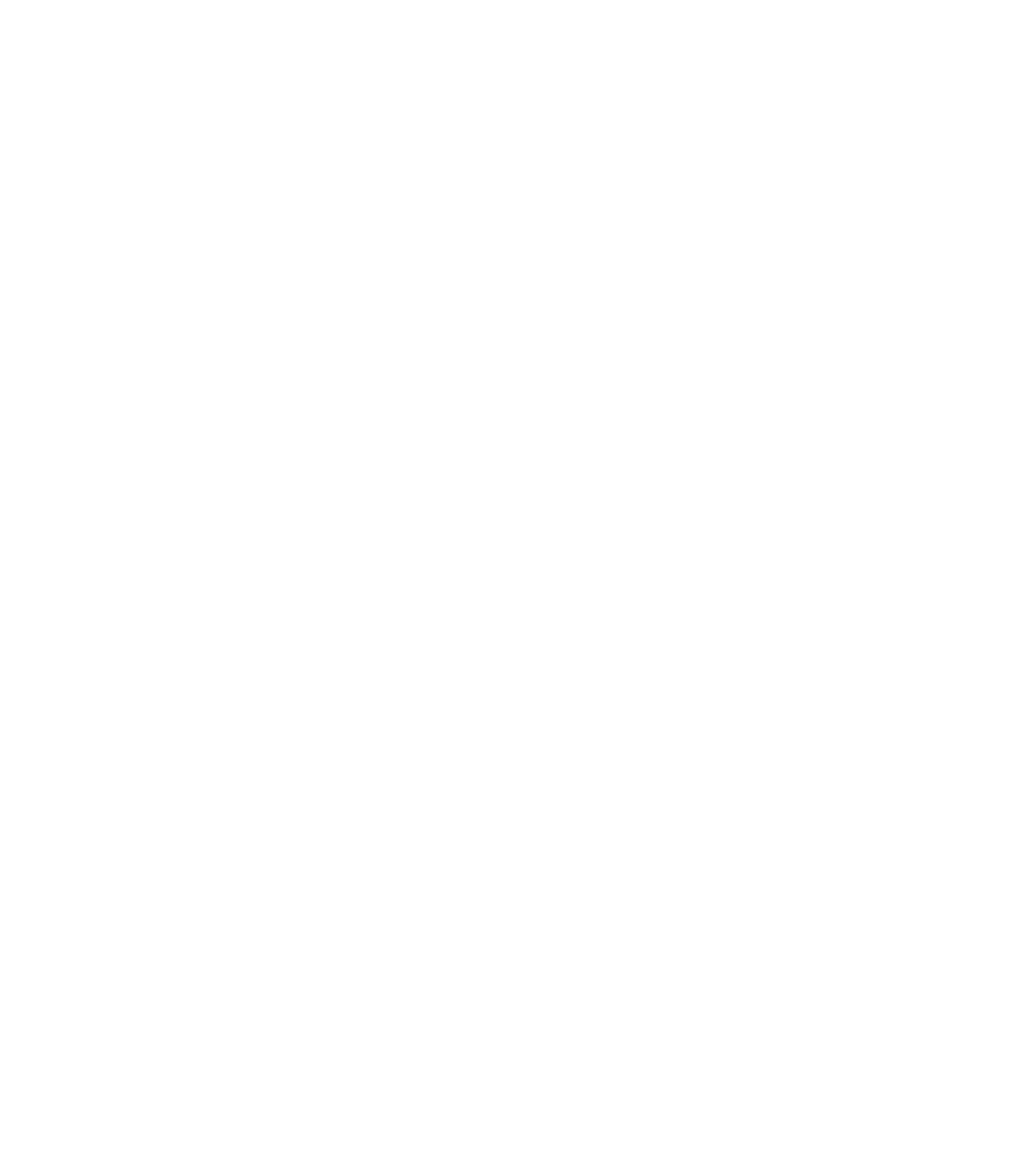
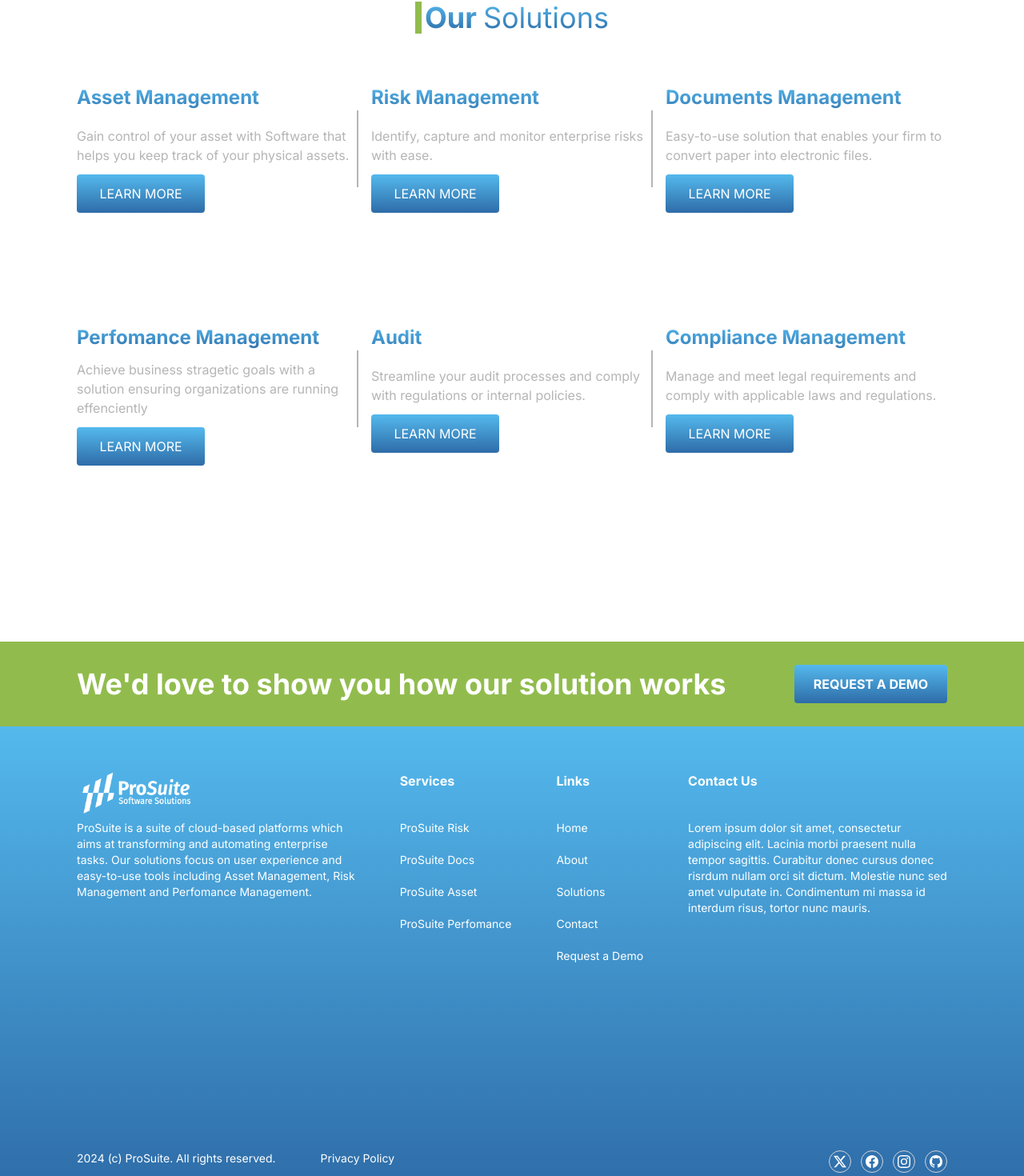
Before and after one commit to kgomotsowilbur/prosuite, a Next.js app: page / in a window 1280 px wide. Shown: the part 1710-3180 px from the top of the page at 80% size. Before the commit the page ends 1600 px from the top, so only its background shows below. Built offline with nearby package versions, Linux system fonts and the light colour scheme.

Commit message:
All pages are responsive on small screens

```diff
--- a/src/app/components/contact.tsx
+++ b/src/app/components/contact.tsx
@@ -5,77 +5,79 @@ import DemoButton from "./reqDemoButton";
 
 export default function Contact() {
     return (
-      <div className="w-full h-full flex flex-col pt-4">
+      <div className="w-full h-full flex flex-col pt-2 md:pt-4">
         {/* Green section */}
-        <div className="w-full h-32 flex flex-row bg-suite px-24">
+        <div className="w-full md:h-32 flex flex-col md:flex-row bg-suite px-4 md:px-24 py-2 md:py-0 gap-2 md:gap-0">
             <div className="h-full flex flex-col justify-center w-[80%]">
-                <h1 className="text-4xl text-white font-bold">We'd love to show you how our solution works</h1>
+                <h1 className="text-2xl md:text-4xl text-white font-bold">We'd love to show you how our solution works</h1>
             </div>
-            <div className="flex flex-row justify-end w-[20%]">
+            <div className="flex flex-row justify-end w-full md:w-[20%]">
                 <div className="flex flex-col h-full justify-center">
-                    <button className="font-montserrat font-bold font-normal text-white py-3 px-6 grid place-items-center cursor-pointer bg-gradient-to-b from-lightblue to-blue h-fit rounded hover:shadow-xl">REQUEST A DEMO</button>
+                    <button className="font-montserrat font-bold text-sm md:text-base text-white py-1.5 md:py-3 px-3 md:px-6 grid place-items-center cursor-pointer bg-gradient-to-b from-lightblue to-blue h-fit rounded xl:hover:shadow-xl">REQUEST A DEMO</button>
                 </div>
             </div>
         </div>
         {/* Blue section */}
-        <div className="w-full h-full flex flex-col bg-gradient-to-b from-lightblue to-blue px-24 pt-14 pb-6">
+        <div className="w-full h-full flex flex-col bg-gradient-to-b from-lightblue to-blue px-4 md:px-24 pt-6 md:pt-14 pb-3 md:pb-6 gap-8 md:gap-0">
             {/* Top section */}
-            <div className="flex flex flex-row w-full gap-14">
-                <div className="flex flex-col gap-2">
+            <div className="flex flex-wrap md:flex-row w-full gap-6 md:gap-14">
+                <div className="flex flex-col gap-1 md:gap-2 w-96 md:w-fit">
                     <Image
                         alt=""
                         src="/logo2.png"
                         width={149}
                         height={53}
-                        className="h-[53px] w-36"
+                        className="h-auto md:h-[53px] w-[120px] md:w-36"
                     />
-                    <p className="font-opensans text-sm font-normal text-white">ProSuite is a suite of cloud-based platforms which<br/>aims at transforming and automating enterprise<br/>tasks. Our solutions focus on user experience and<br/>easy-to-use tools including Asset Management, Risk<br/>Management and Perfomance Management.</p>
+                    <p className="font-opensans text-xs md:text-sm font-normal text-white">ProSuite is a suite of cloud-based platforms which<br/>aims at transforming and automating enterprise<br/>tasks. Our solutions focus on user experience and<br/>easy-to-use tools including Asset Management, Risk<br/>Management and Perfomance Management.</p>
                 </div>
-                <div className="flex flex-col gap-2">
-                    <div className="h-[53px] w-full flex">
-                        <h1 className="text-base font-bold text-white">Services</h1>
+                <div className="w-96 md:w-fit flex flex-row md:gap-14">
+                    <div className="flex flex-col gap-1 md:gap-2 w-1/2 md:w-fit">
+                        <div className="w-[50%] md:h-[53px] w-full flex">
+                            <h1 className="text-sm md:text-base font-bold text-white">Services</h1>
+                        </div>
+                        <p className="font-opensans text-xs md:text-sm font-normal text-white">ProSuite Risk<br/><br/>ProSuite Docs<br/><br/>ProSuite Asset<br/><br/>ProSuite Perfomance</p>
                     </div>
-                    <p className="font-opensans text-sm font-normal text-white">ProSuite Risk<br/><br/>ProSuite Docs<br/><br/>ProSuite Asset<br/><br/>ProSuite Perfomance</p>
+                    <div className="flex flex-col gap-1 md:gap-2 w-1/2 md:w-fit">
+                        <div className="md:h-[53px] w-full flex">
+                            <h1 className="text-sm md:text-base font-bold text-white">Links</h1>
+                        </div>
+                        <p className="font-opensans text-xs md:text-sm font-normal text-white">Home<br/><br/>About<br/><br/>Solutions<br/><br/>Contact<br/><br/>Request a Demo</p>
+                    </div>
                 </div>
-                <div className="flex flex-col gap-2">
-                    <div className="h-[53px] w-full flex">
-                        <h1 className="text-base font-bold text-white">Links</h1>
+                <div className="flex flex-col gap-1 md:gap-2 w-96 md:w-fit">
+                    <div className="md:h-[53px] w-full flex">
+                        <h1 className="text-sm md:text-base font-bold text-white">Contact Us</h1>
                     </div>
-                    <p className="font-opensans text-sm font-normal text-white">Home<br/><br/>About<br/><br/>Solutions<br/><br/>Contact<br/><br/>Request a Demo</p>
-                </div>
-                <div className="flex flex-col gap-2">
-                    <div className="h-[53px] w-full flex">
-                        <h1 className="text-base font-bold text-white">Contact Us</h1>
-                    </div>
-                    <p className="font-opensans text-sm font-normal text-white">Lorem ipsum dolor sit amet, consectetur<br/>adipiscing elit. Lacinia morbi praesent nulla<br/>tempor sagittis. Curabitur donec cursus donec<br/>risrdum nullam orci sit dictum. Molestie nunc sed<br/>amet vulputate in. Condimentum mi massa id<br/>interdum risus, tortor nunc mauris.</p>
+                    <p className="font-opensans text-xs md:text-sm font-normal text-white">Lorem ipsum dolor sit amet, consectetur<br/>adipiscing elit. Lacinia morbi praesent nulla<br/>tempor sagittis. Curabitur donec cursus donec<br/>risrdum nullam orci sit dictum. Molestie nunc sed<br/>amet vulputate in. Condimentum mi massa id<br/>interdum risus, tortor nunc mauris.</p>
                 </div>
             </div>
             {/* bottom section */}
             <div className="flex flex-col h-full w-full justify-end">
                 <div className="flex flex-row w-full justify-start">
-                    <div className="flex flex-row gap-14 w-[60%]">
-                        <p className="font-montserrat text-sm font-normal text-white">2024 (c) ProSuite. All rights reserved.</p>
-                        <p className="font-montserrat text-sm font-normal text-white">Privacy Policy</p>
+                    <div className="flex flex-row gap-6 md:gap-14 w-full md:w-[60%]">
+                        <p className="font-montserrat text-xs md:text-sm font-normal text-white">2024 (c) ProSuite. All rights reserved.</p>
+                        <p className="font-montserrat text-xs md:text-sm font-normal text-white">Privacy Policy</p>
                     </div>
                     <div className="flex flex-row w-full justify-end">
-                        <div className="flex flex-row gap-3">
-                            <div className="grid place-items-center w-7 h-7 rounded-full border border-gray cursor-pointer hover:shadow hover:shadow-gray">
-                                <svg xmlns="http://www.w3.org/2000/svg" className="bi bi-twitter-x w-4 h-4 fill-white" viewBox="0 0 16 16">
+                        <div className="flex flex-row gap-2 gap-3">
+                            <div className="grid place-items-center w-6 md:w-7 h-6 md:h-7 rounded-full border border-gray cursor-pointer hover:shadow hover:shadow-gray">
+                                <svg xmlns="http://www.w3.org/2000/svg" className="bi bi-twitter-x w-3 md:w-4 h-3 md:h-4 fill-white" viewBox="0 0 16 16">
                                     <path d="M12.6.75h2.454l-5.36 6.142L16 15.25h-4.937l-3.867-5.07-4.425 5.07H.316l5.733-6.57L0 .75h5.063l3.495 4.633L12.601.75Zm-.86 13.028h1.36L4.323 2.145H2.865z"/>
                                 </svg>
                             </div>
-                            <div className="grid place-items-center w-7 h-7 rounded-full border border-gray cursor-pointer hover:shadow hover:shadow-gray">
-                                <svg xmlns="http://www.w3.org/2000/svg"  className="bi bi-facebook w-4 h-4 fill-white" viewBox="0 0 16 16">
+                            <div className="grid place-items-center w-6 md:w-7 h-6 md:h-7 rounded-full border border-gray cursor-pointer hover:shadow hover:shadow-gray">
+                                <svg xmlns="http://www.w3.org/2000/svg"  className="bi bi-facebook w-3 md:w-4 h-3 md:h-4 fill-white" viewBox="0 0 16 16">
                                     <path d="M16 8.049c0-4.446-3.582-8.05-8-8.05C3.58 0-.002 3.603-.002 8.05c0 4.017 2.926 7.347 6.75 7.951v-5.625h-2.03V8.05H6.75V6.275c0-2.017 1.195-3.131 3.022-3.131.876 0 1.791.157 1.791.157v1.98h-1.009c-.993 0-1.303.621-1.303 1.258v1.51h2.218l-.354 2.326H9.25V16c3.824-.604 6.75-3.934 6.75-7.951"/>
                                 </svg>
                             </div>
-                            <div className="grid place-items-center w-7 h-7 rounded-full border border-gray cursor-pointer hover:shadow hover:shadow-gray">
-                                <svg xmlns="http://www.w3.org/2000/svg" className="bi bi-instagram w-4 h-4 fill-white" viewBox="0 0 16 16">
+                            <div className="grid place-items-center w-6 md:w-7 h-6 md:h-7 rounded-full border border-gray cursor-pointer hover:shadow hover:shadow-gray">
+                                <svg xmlns="http://www.w3.org/2000/svg" className="bi bi-instagram w-3 md:w-4 h-3 md:h-4 fill-white" viewBox="0 0 16 16">
                                     <path d="M8 0C5.829 0 5.556.01 4.703.048 3.85.088 3.269.222 2.76.42a3.9 3.9 0 0 0-1.417.923A3.9 3.9 0 0 0 .42 2.76C.222 3.268.087 3.85.048 4.7.01 5.555 0 5.827 0 8.001c0 2.172.01 2.444.048 3.297.04.852.174 1.433.372 1.942.205.526.478.972.923 1.417.444.445.89.719 1.416.923.51.198 1.09.333 1.942.372C5.555 15.99 5.827 16 8 16s2.444-.01 3.298-.048c.851-.04 1.434-.174 1.943-.372a3.9 3.9 0 0 0 1.416-.923c.445-.445.718-.891.923-1.417.197-.509.332-1.09.372-1.942C15.99 10.445 16 10.173 16 8s-.01-2.445-.048-3.299c-.04-.851-.175-1.433-.372-1.941a3.9 3.9 0 0 0-.923-1.417A3.9 3.9 0 0 0 13.24.42c-.51-.198-1.092-.333-1.943-.372C10.443.01 10.172 0 7.998 0zm-.717 1.442h.718c2.136 0 2.389.007 3.232.046.78.035 1.204.166 1.486.275.373.145.64.319.92.599s.453.546.598.92c.11.281.24.705.275 1.485.039.843.047 1.096.047 3.231s-.008 2.389-.047 3.232c-.035.78-.166 1.203-.275 1.485a2.5 2.5 0 0 1-.599.919c-.28.28-.546.453-.92.598-.28.11-.704.24-1.485.276-.843.038-1.096.047-3.232.047s-2.39-.009-3.233-.047c-.78-.036-1.203-.166-1.485-.276a2.5 2.5 0 0 1-.92-.598 2.5 2.5 0 0 1-.6-.92c-.109-.281-.24-.705-.275-1.485-.038-.843-.046-1.096-.046-3.233s.008-2.388.046-3.231c.036-.78.166-1.204.276-1.486.145-.373.319-.64.599-.92s.546-.453.92-.598c.282-.11.705-.24 1.485-.276.738-.034 1.024-.044 2.515-.045zm4.988 1.328a.96.96 0 1 0 0 1.92.96.96 0 0 0 0-1.92m-4.27 1.122a4.109 4.109 0 1 0 0 8.217 4.109 4.109 0 0 0 0-8.217m0 1.441a2.667 2.667 0 1 1 0 5.334 2.667 2.667 0 0 1 0-5.334"/>
                                 </svg>
                             </div>
-                            <div className="grid place-items-center w-7 h-7 rounded-full border border-gray cursor-pointer hover:shadow hover:shadow-gray">
-                                <svg xmlns="http://www.w3.org/2000/svg" className="bi bi-github w-4 h-4 fill-white" viewBox="0 0 16 16">
+                            <div className="grid place-items-center w-6 md:w-7 h-6 md:h-7 rounded-full border border-gray cursor-pointer hover:shadow hover:shadow-gray">
+                                <svg xmlns="http://www.w3.org/2000/svg" className="bi bi-github w-3 md:w-4 h-3 md:h-4 fill-white" viewBox="0 0 16 16">
                                     <path d="M8 0C3.58 0 0 3.58 0 8c0 3.54 2.29 6.53 5.47 7.59.4.07.55-.17.55-.38 0-.19-.01-.82-.01-1.49-2.01.37-2.53-.49-2.69-.94-.09-.23-.48-.94-.82-1.13-.28-.15-.68-.52-.01-.53.63-.01 1.08.58 1.23.82.72 1.21 1.87.87 2.33.66.07-.52.28-.87.51-1.07-1.78-.2-3.64-.89-3.64-3.95 0-.87.31-1.59.82-2.15-.08-.2-.36-1.02.08-2.12 0 0 .67-.21 2.2.82.64-.18 1.32-.27 2-.27s1.36.09 2 .27c1.53-1.04 2.2-.82 2.2-.82.44 1.1.16 1.92.08 2.12.51.56.82 1.27.82 2.15 0 3.07-1.87 3.75-3.65 3.95.29.25.54.73.54 1.48 0 1.07-.01 1.93-.01 2.2 0 .21.15.46.55.38A8.01 8.01 0 0 0 16 8c0-4.42-3.58-8-8-8"/>
                                 </svg>
                             </div>
--- a/src/app/components/getStartedButton.tsx
+++ b/src/app/components/getStartedButton.tsx
@@ -2,6 +2,6 @@
 
 export default function GetStartedButton() {
     return (
-        <button className="font-montserrat font-bold text-sm md:text-base text-white py-2 md:py-3 px-4 md:px-6 grid place-items-center cursor-pointer bg-gradient-to-b from-lightblue to-blue h-fit rounded xl:hover:shadow-xl">GET STARTED</button>
+        <button className="font-montserrat font-bold text-sm md:text-base text-white py-1.5 md:py-3 px-4 md:px-6 grid place-items-center cursor-pointer bg-gradient-to-b from-lightblue to-blue h-fit rounded xl:hover:shadow-xl">GET STARTED</button>
     );
   }
--- a/src/app/components/header.tsx
+++ b/src/app/components/header.tsx
@@ -18,7 +18,7 @@ export default function Header() {
                 src="/logo.png"
                 width={199}
                 height={70}
-                className="h-auto w-48"
+                className="h-auto w-44 md:w-48"
             />
         </div>
         <div className="w-full md:hidden flex flex-row justify-end">
--- a/src/app/components/learnMoreButton.tsx
+++ b/src/app/components/learnMoreButton.tsx
@@ -2,6 +2,6 @@
 
 export default function LearnMoreButton() {
     return (
-        <button className="font-montserrat font-bold font-normal text-base text-white py-3 px-6 grid place-items-center cursor-pointer bg-gradient-to-b from-lightblue to-blue h-fit rounded w-40 hover:shadow-xl">LEARN MORE</button>
+        <button className="font-montserrat font-bold font-normal text-sm md:text-base text-white py-1 md:py-3 px-2 md:px-6 grid place-items-center cursor-pointer bg-gradient-to-b from-lightblue to-blue h-fit rounded w-fit md:w-40 hover:shadow-xl">LEARN MORE</button>
     );
   }
--- a/src/app/components/reqDemoButton.tsx
+++ b/src/app/components/reqDemoButton.tsx
@@ -2,6 +2,6 @@
 
 export default function DemoButton() {
     return (
-        <button className="font-montserrat font-bold text-sm md:text-base text-white py-2 md:py-3 px-4 md:px-6 grid place-items-center cursor-pointer bg-suite h-fit rounded hover:shadow-xl">REQUEST A DEMO</button>
+        <button className="font-montserrat font-bold text-sm md:text-base text-white py-1.5 md:py-3 px-4 md:px-6 grid place-items-center cursor-pointer bg-suite h-fit rounded hover:shadow-xl">REQUEST A DEMO</button>
     );
   }
--- a/src/app/components/solutions.tsx
+++ b/src/app/components/solutions.tsx
@@ -14,23 +14,45 @@ export default function Solutions() {
     ]
 
     return (
-        <div className="w-full h-full pt-4 flex flex-col gap-4">
-            <div className="w-full flex flex-row justify-center gap-2">
-                <h1 className="border-l-8 pl-1 border-suite gradientText text-4xl font-bold">Our</h1>
-                <h1 className="gradientText text-4xl font-normal">Solutions</h1>
+        <div className="w-full h-full pt-2 md:pt-4 flex flex-col gap-2 md:gap-4">
+            <div className="w-full flex flex-row justify-center gap-1 md:gap-2">
+                <h1 className="border-l-4 md:border-l-8 pl-0.5 md:pl-1 border-suite gradientText text-3xl md:text-4xl font-bold">Our</h1>
+                <h1 className="gradientText text-3xl md:text-4xl font-normal">Solutions</h1>
             </div>
             <div className="flex flex-col justify-center h-full w-full">
-                <div className="grid grid-cols-3 h-full w-full gap-4 pt-12">
+                <div className="grid grid-cols-2 md:grid-cols-3 h-full w-full md:gap-4 md:pt-12">
                     {
                         arrSolutions?.map((sol, index) => (
-                            <div className="flex flex-row gap-2 h-40">
-                                <div className="flex flex-col gap-3">
-                                    <h1 className="font-opensans font-bold gradientText text-2xl">{sol.title}</h1>
-                                    <h1 className="font-opensans text-grey text-base">{sol.paragraph}</h1>
-                                    <LearnMoreButton/>
+                            <div className="flex flex-row gap-1 md:gap-2 h-48 md:h-40">
+                                {index === 1 &&
+                                    <div className="flex md:hidden flex-col justify-center h-full w-2">
+                                        <div className="flex bg-transparent w-2"></div>
+                                    </div>
+                                }
+                                {index === 3 &&
+                                    <div className="flex md:hidden flex-col justify-center h-full w-2">
+                                        <div className="flex bg-transparent w-2"></div>
+                                    </div>
+                                }
+                                {index === 5 &&
+                                    <div className="flex md:hidden flex-col justify-center h-full w-2">
+                                        <div className="flex bg-transparent w-2"></div>
+                                    </div>
+                                }
+                                <div className="flex flex-col gap-1.5 md:gap-3">
+                                    <h1 className="h-52 font-opensans font-bold gradientText text-xl md:text-2xl">{sol.title}</h1>
+                                    <h1 className="font-opensans text-grey text-sm md:text-base">{sol.paragraph}</h1>
+                                    <div className="flex flex-col h-full justify-end">
+                                        <LearnMoreButton/>
+                                    </div>
                                 </div>
                                 {index !== 2 && index !== 5 &&
-                                    <div className="flex flex-col justify-center h-full w-0.5">
+                                    <div className="hidden md:flex flex-col justify-center h-full w-0.5">
+                                        <div className="h-[60%] bg-grey w-0.5"></div>
+                                    </div>
+                                }
+                                {index !== 1 && index !== 3 && index !== 5 &&
+                                    <div className="flex md:hidden flex-col justify-center h-full w-0.5">
                                         <div className="h-[60%] bg-grey w-0.5"></div>
                                     </div>
                                 }
--- a/src/app/page.tsx
+++ b/src/app/page.tsx
@@ -14,12 +14,12 @@ export default function Home() {
       <div id="about" className="flex md:h-screen w-full pb-4 md:pb-0 pt-16 md:pt-24 px-4 md:px-24">
         <About/>
       </div>
-      {/* <div id="solutions" className="flex h-screen w-full pt-16 md:pt-24 px-4 md:px-24">
+      <div id="solutions" className="flex h-[120vh] md:h-screen w-full pb-4 md:pb-0 pt-16 md:pt-24 px-4 md:px-24">
         <Solutions/>
-      </div> */}
-      {/* <div id="contact" className="flex h-screen w-full pt-16 md:pt-24">
+      </div>
+      <div id="contact" className="flex h-screen w-full pt-16 md:pt-24">
         <Contact/>
-      </div> */}
+      </div>
     </main>
   );
 }
```
Also changed, not shown: src/app/components/about.tsx (+1 -8 lines).
